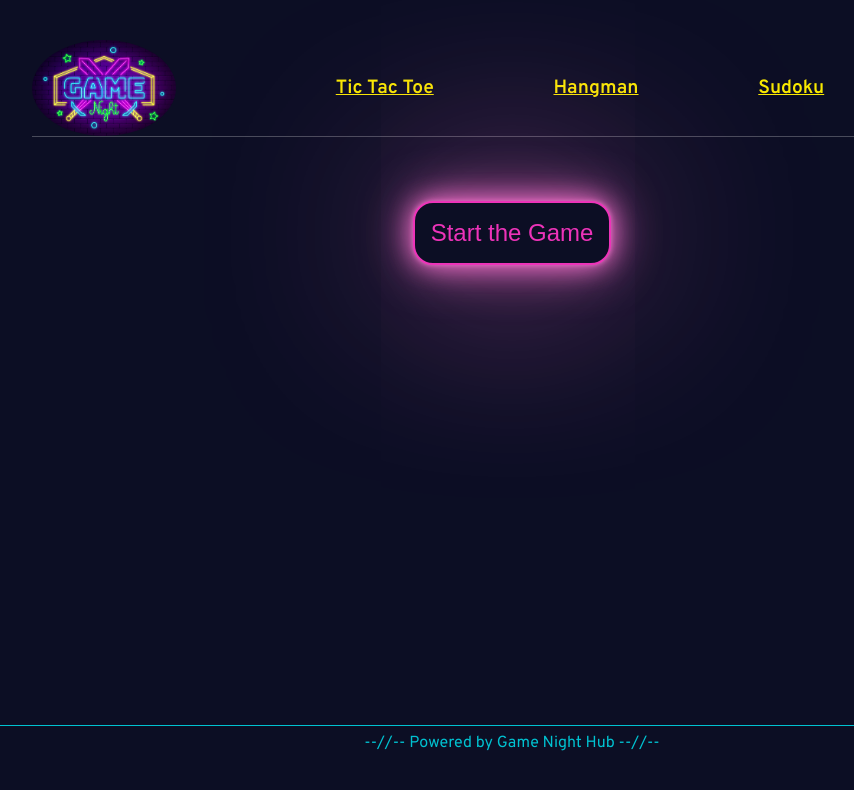
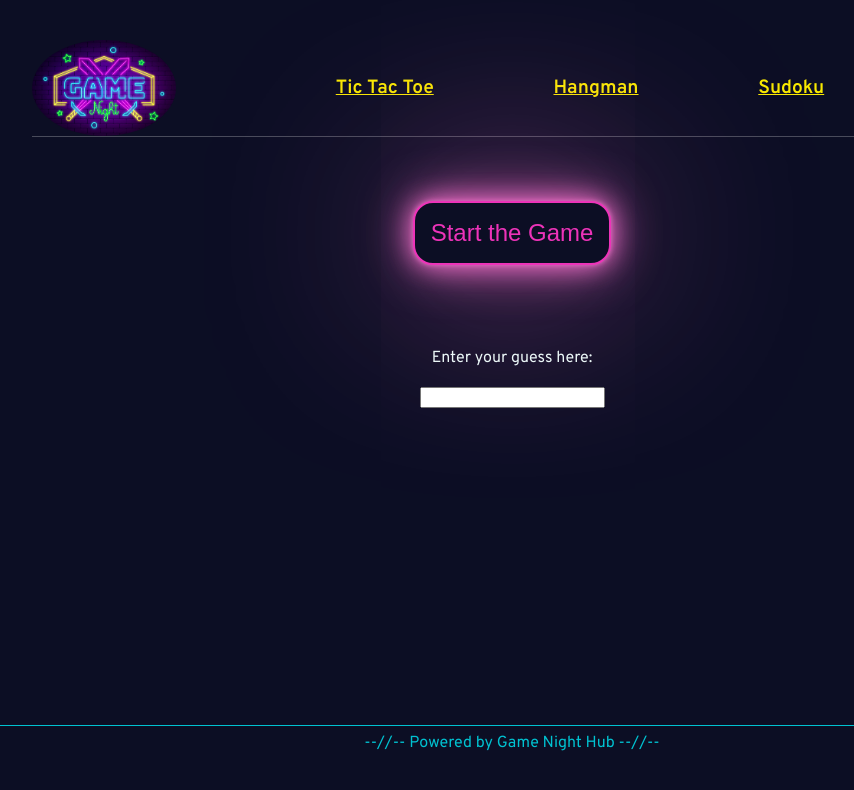
Before and after one commit to AlinaNerlich-dev/Project-MERN-3---React-Good-Practices, a React (Vite) app in the folder game-hub/: page /hangman in a window 1280 px wide. Shown: the top 790 px of the page, without its empty margins (128-982 px from the left). Built offline with nearby package versions, Linux system fonts and the light colour scheme; a web font is replaced by a local one.

Commit message:
add dashes and input hangman

```diff
--- /dev/null
+++ b/game-hub/src/components/Hangman/Input.css
@@ -0,0 +1,3 @@
+.inputWrapper{
+    margin-top: 5rem;
+}
--- /dev/null
+++ b/game-hub/src/components/Hangman/Input.jsx
@@ -0,0 +1,15 @@
+/* eslint-disable react/display-name */
+import "./Input.css";
+import { forwardRef } from 'react';
+
+const Input = forwardRef(({onChange}, ref) => {
+
+  return (
+    <div className="inputWrapper">
+        <p>Enter your guess here:</p>
+        <input ref={ref} id="input" onChange={onChange}/>
+    </div>
+  )
+})
+
+export default Input
--- /dev/null
+++ b/game-hub/src/components/Hangman/Word.jsx
@@ -0,0 +1,10 @@
+
+const Word = ({word}) => {
+  return (
+    <div id="wordDashes">
+    {word}
+  </div>
+  )
+}
+
+export default Word;
--- /dev/null
+++ b/game-hub/src/pages/Hangman.css
@@ -0,0 +1,14 @@
+.letter{
+    font-size: 5rem;
+    letter-spacing: 1rems;
+    visibility: hidden;
+}
+.underline{
+    border-bottom: .1em solid var(--aureolin);
+}
+#wordDashes{
+    display: flex;
+    gap: 1rem;
+    width: fit-content;
+    margin: 0 auto;
+}
--- a/game-hub/src/pages/Hangman.jsx
+++ b/game-hub/src/pages/Hangman.jsx
@@ -1,59 +1,39 @@
-import { useEffect, useState } from "react"
-import PrimaryButton from "../components/Primary-button"
-
-const wordList=[
-  "grandfather",
-  "rhythm",
-  "knee",
-  "honey",
-  "nose",
-  "middle",
-  "step",
-  "range",
-  "flame",
-  "hobbies",
-  "exchange",
-  "pocket"
-  ];
+import { useRef, useState } from "react";
+import PrimaryButton from "../components/Primary-button";
+import Word from "../components/Hangman/Word";
+import Input from "../components/Hangman/Input";
+import { wordList } from "../utilities.jsx/wordList";
+import { randomInteger } from "../utilities.jsx/functions";
+import "./Hangman.css"
 
 
 const Hangman = () => {
-
   const [word, setWord] = useState(" ");
-  const [amountDash, setAmountDash] = useState();
+  const inputRef = useRef(null);
 
 
-  const randomInteger = () => {
-    return (
-      Math.floor(Math.random() * (11 - 0 + 1)) + 0
-    )
+  const startGame = () => {
+    const number = randomInteger(wordList);
+    setWord(wordList[number]);
+  };
+
+  const letterArary = word
+    .split("")
+    .map((letter, index) => <span key={index} className="underline"><span className="letter">{letter}</span></span>);
+
+  const onChange=()=>{
+    const letter= inputRef.current.value;
+    console.log(letter)
   }
-
-  const startGame = () => {
-    const number = randomInteger();
-    setWord(wordList[number]);
-  }
-
-  let arrayOfDashes = [];
-  useEffect(()=>{
-
-    setAmountDash(word.length);
-
-    for (let i = 0; i< amountDash; i++){
-      arrayOfDashes.push("<span>_</span>>");
-    }console.log(arrayOfDashes)
-  }, [word, amountDash])
-
 
   return (
     <div>
-      <PrimaryButton buttonText="Start the Game" onClick={startGame}/>
-     { console.log(word)}
-      { arrayOfDashes.map((dash) => {
-        return(dash)
-      })}
+      <PrimaryButton buttonText="Start the Game" onClick={startGame} />
+      <Word word={letterArary} />
+      <Input id="input" type="text" ref={inputRef} placeholder="Enter a letter" onChange={onChange} />
+
     </div>
-  )
-}
+  );
+};
 
-export default Hangman
+export default Hangman;
--- /dev/null
+++ b/game-hub/src/utilities.jsx/functions.js
@@ -0,0 +1,5 @@
+const randomInteger = (wordList) => {
+    return Math.floor(Math.random() * wordList.length);
+  };
+
+export {randomInteger};
--- /dev/null
+++ b/game-hub/src/utilities.jsx/wordList.js
@@ -0,0 +1,16 @@
+const wordList = [
+    "grandfather",
+    "rhythm",
+    "knee",
+    "honey",
+    "nose",
+    "middle",
+    "step",
+    "range",
+    "flame",
+    "hobbies",
+    "exchange",
+    "pocket",
+  ];
+
+  export {wordList}
```
Also changed, not shown: game-hub/src/components/Hangman/Word.css (added).
